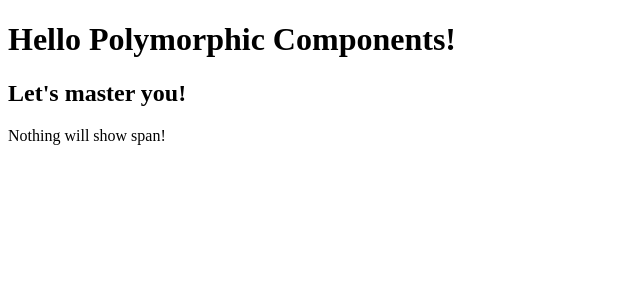
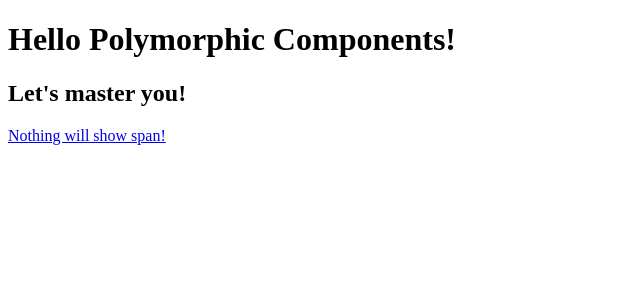
Before and after one commit to maxts0gt/vite-reactts-polymorphic-components, a React (Vite) app: page / in a window 1280 px wide. Shown: the top 300 px of the page, without its empty margins (0-640 px from the left). Built offline with nearby package versions, Linux system fonts and the light colour scheme.

Commit message:
pass rest of props

```diff
--- a/src/components/Text.tsx
+++ b/src/components/Text.tsx
@@ -8,7 +8,8 @@ type TextProps<T extends React.ElementType> = {
 export const Text = <T extends React.ElementType>({
   as,
   children,
+  ...restProps
 }: TextProps<T>) => {
   const Component = as || "span";
-  return <Component>{children}</Component>;
+  return <Component {...restProps}>{children}</Component>;
 };
```
